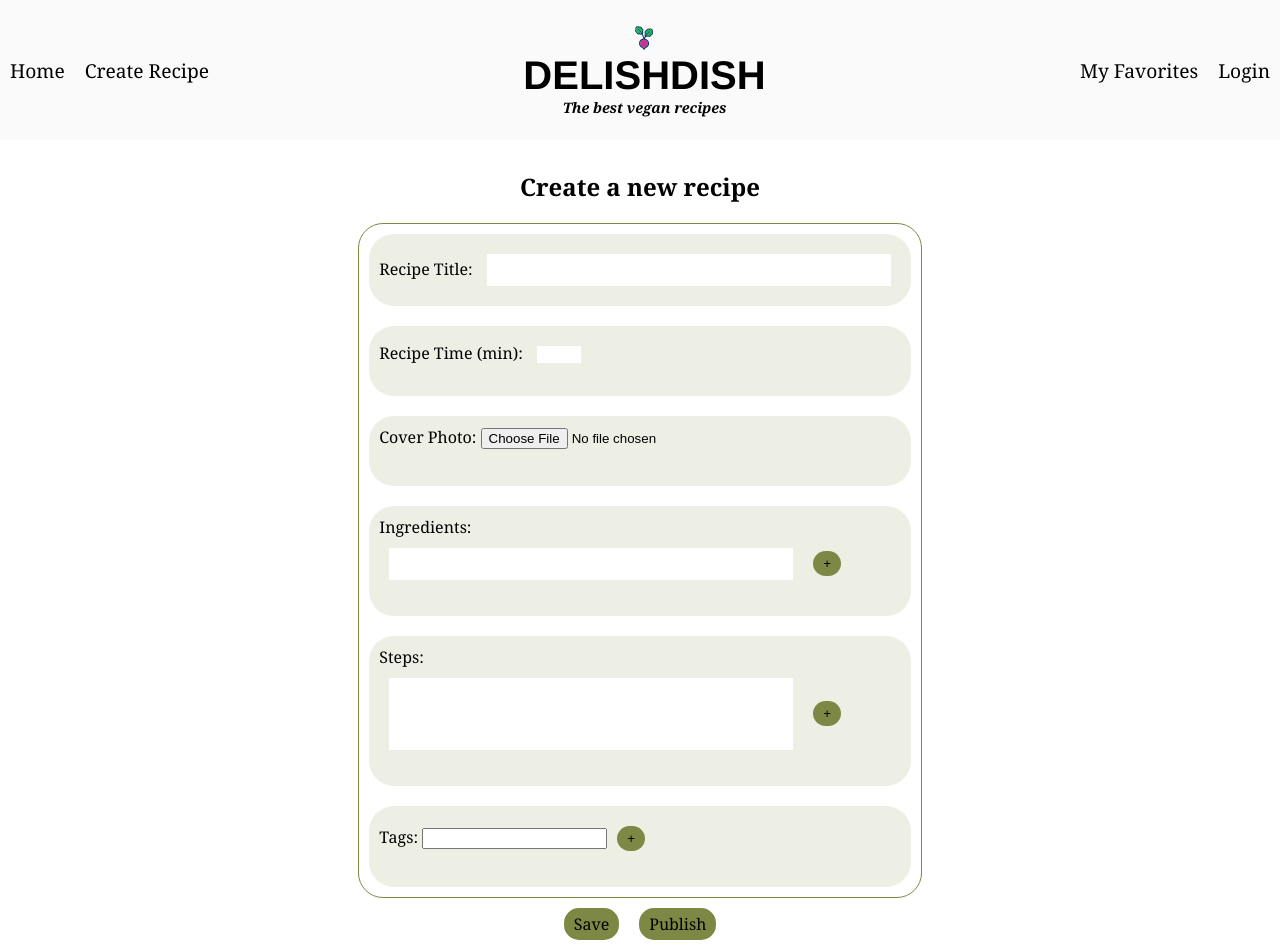
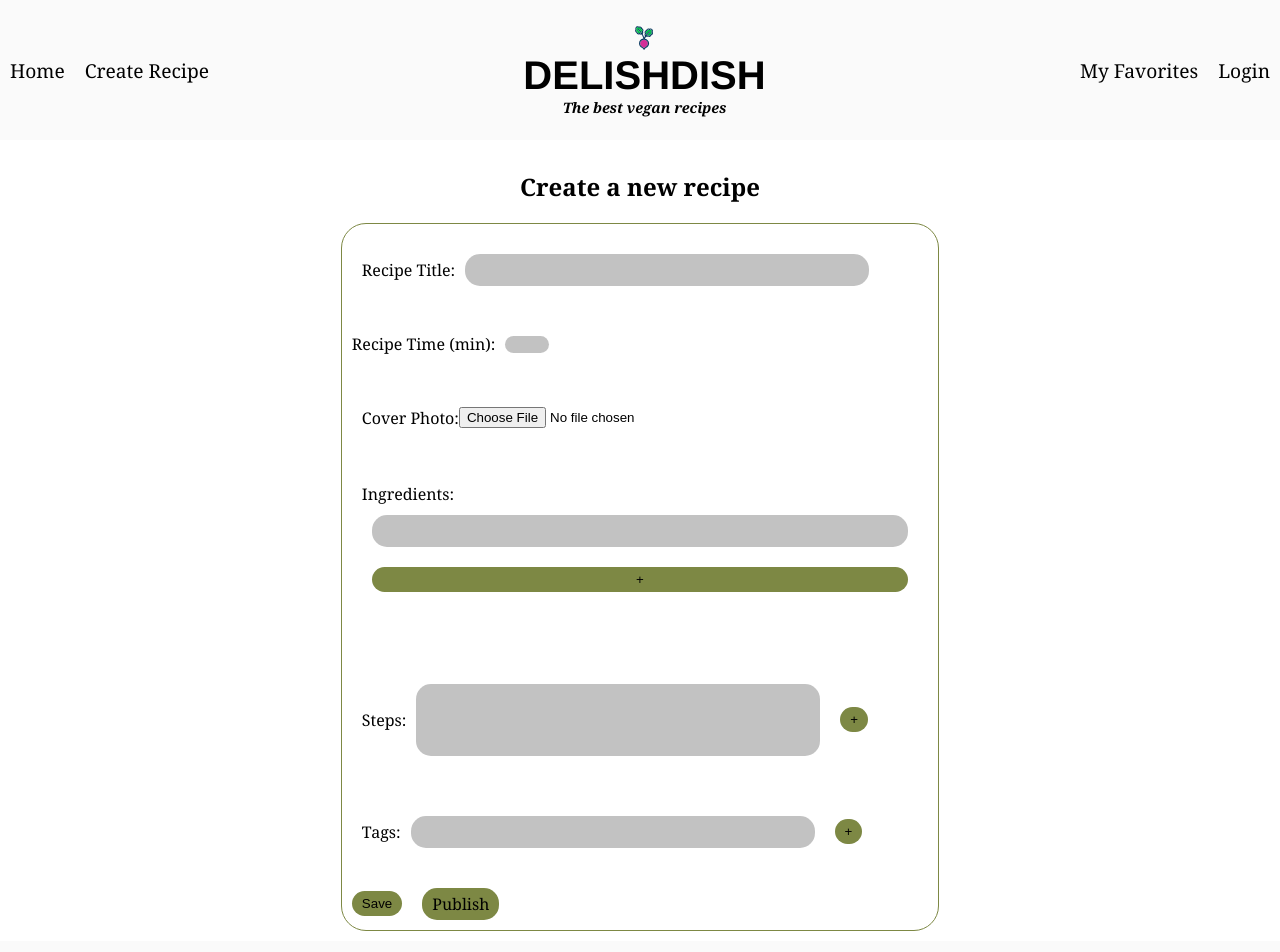
Before and after one commit to GuruMey/RecipeProject2, a Next.js app in the folder FRONT/: page /CreateRecipe in a window 1280 px wide. Shown: the top 952 px of the page. Built offline with nearby package versions, Linux system fonts and the light colour scheme.

Commit message:
added backend routes for favorites

```diff
--- a/FRONT/src/components/RecipeCreation/RecipeCreationForm.module.css
+++ b/FRONT/src/components/RecipeCreation/RecipeCreationForm.module.css
@@ -19,32 +19,35 @@
 }
 
 .recipe_title {
-    background-color: rgba(125, 136, 68, 0.14);
+    display: flex;
+    flex-direction: row;
+    align-items: center;
+    justify-content: flex-start;
     border: none;
-    border-radius: 25px;
     padding: 10px;
     margin: 10px;
     max-width: 100%;
-    min-height: 50px;
 
 }
 
 
 .recipe_time {
-    background-color: rgba(125, 136, 68, 0.14);
+    display: flex;
+    flex-direction: row;
+    justify-content: flex-start;
+    align-items: center;
     border: none;
-    border-radius: 25px;
     padding: 10px;
-    margin: 10px;
     max-width: 100%;
-    min-height: 50px;
+
 
 }
 
 
 .recipe_cover_photo{
-    background-color: rgba(125, 136, 68, 0.14);
-    border-radius: 25px;
+    display: flex;
+    flex-direction: row;
+    align-items: center;
     padding: 10px;
     margin: 10px;
     max-width: 100%;
@@ -52,16 +55,17 @@
 }
 
 .recipe_ingredients {
-    background-color: rgba(125, 136, 68, 0.14);
-    border-radius: 25px;
+    display: grid;
+
     padding: 10px;
     margin: 10px;
     max-width: 100%;
 }
 
 .recipe_steps {
-    background-color: rgba(125, 136, 68, 0.14);
-    border-radius: 25px;
+    display: flex;
+    flex-direction: row;
+    align-items: center;
     padding: 10px;
     margin: 10px;
     max-width: 100%;
@@ -69,8 +73,9 @@
 }
 
 .recipe_tags {
-    background-color: rgba(125, 136, 68, 0.14);
-    border-radius: 25px;
+    display: flex;
+    flex-direction: row;
+    align-items: center;
     padding: 10px;
     margin: 10px;
     max-width: 100%;
@@ -84,7 +89,8 @@
     max-width: 40px;
     border: none;
     margin: 10px;
-
+    background-color: rgba(169, 168, 168, 0.7);
+    border-radius: 15px;
 
 }
 
@@ -93,6 +99,8 @@
     height: 30px;
     border: none;
     margin: 10px;
+    background-color: rgba(169, 168, 168, 0.7);
+    border-radius: 15px;
 }
 
 .input_long {
@@ -100,10 +108,14 @@
     min-width: 400px;
     border: none;
     margin: 10px;
+    background-color: rgba(169, 168, 168, 0.7);
+    border-radius: 15px;
 
 }
 
-/* FORM ADD BUTTONS */
+.label {
+    background-color: #7d8844;
+}
 
 
 
@@ -133,3 +145,7 @@
     margin: 10px;
     cursor: pointer;
 }
+
+.recipe_list{
+    background-color: #a92323;
+}
--- a/FRONT/src/components/RecipeCreation/RecipeCreationForm.tsx
+++ b/FRONT/src/components/RecipeCreation/RecipeCreationForm.tsx
@@ -1,5 +1,6 @@
 import * as React from 'react';
 import styles from "./RecipeCreationForm.module.css"
+import {useEffect, useState} from "react";
 
 
 export default function RecipeCreationForm() {
@@ -17,9 +18,42 @@ import styles from "./RecipeCreationForm.module.css"
     const [steps, setSteps] = React.useState<string[]>([]);
     const [tags, setTags] = React.useState<string[]>([]);
 
+    const [formData, setFormData] = useState({});
 
-    //Définit des fonctions pour gérer les événements du formulaire :
-    const handleCoverPhotoChange = (event: React.ChangeEvent<HTMLInputElement>) => {
+
+    const handleSubmit = async (event: any) => {
+        event.preventDefault();
+
+        const { title, time } = event.target.elements;
+        const formData = {
+            title: title.value,
+            time: time.value,
+            coverPhoto: coverPhoto,
+            ingredients,
+            steps,
+            tags,
+        };
+
+        try {
+            const response = await fetch('api/createRecipe/:recipeId', {
+                method: 'POST',
+                headers: {
+                    'Content-Type': 'application/json',
+                },
+                body: JSON.stringify(formData),
+            });
+
+            if (response.ok) {
+                console.log('Données enregistrées avec succès !');
+            } else {
+                console.error('Erreur lors de l\'enregistrement des données.');
+            }
+        } catch (error) {
+            console.error('Erreur lors de la communication avec le serveur.', error);
+        }
+    };
+
+    const CoverPhotoChange = (event: React.ChangeEvent<HTMLInputElement>) => {
         if (event.target.files && event.target.files[0]) {
             setCoverPhoto(event.target.files[0]);
         }
@@ -46,75 +80,84 @@ import styles from "./RecipeCreationForm.module.css"
             <h2>Create a new recipe</h2>
             </div>
 
-            <div className={styles.form}>
-            {/*--------------RECIPE TITLE-------------------*/}
+            <form className={styles.form} onSubmit={handleSubmit}>
                 <div className={styles.recipe_title}>
-                <form className={styles.title_form}>
-                    <label> Recipe Title: </label>
+                    <label>Recipe Title:</label>
                     <input className={styles.input_medium} type="text" name="title" />
-                </form> </div>
+                </div>
 
-            {/*--------------TIME-------------------*/}
                 <div className={styles.recipe_time}>
-                <form className={styles.time_form}>
-                    <label> Recipe Time (min): </label>
+                    <label>Recipe Time (min):</label>
                     <input className={styles.input_short} type="number" name="time" />
-                </form>
                 </div>
-            {/*--------------PHOTO-------------------*/}
+
                 <div className={styles.recipe_cover_photo}>
-                <form className={styles.cover_photo_form}>
-                    <label> Cover Photo: </label>
-                    <input type="file" name="cover-photo" accept="image/*" onChange={handleCoverPhotoChange} />
-                </form>
+                    <label>Cover Photo:</label>
+                    <input type="file" name="cover-photo" accept="image/*" onChange={CoverPhotoChange} />
                 </div>
-            {/*--------------INGREDIENTS-------------------*/}
+
                 <div className={styles.recipe_ingredients}>
-                <form className={styles.ingredients_form}>
-                    <label> Ingredients: </label> <br/>
-                    <input className={styles.input_medium} value={ingredientInput} onChange={(e)=>{setIngredientInput(e.target.value)}} type="text" name="ingredients" />
-                    <button className={styles.form_add_secondary_button} type="button" onClick={addIngredient}>+</button>
-                </form>
-                <div className={styles.recipe_list}><ul>
+                    <label>Ingredients:</label>
+                    <input
+                        className={styles.input_medium}
+                        value={ingredientInput}
+                        onChange={(e) => {
+                            setIngredientInput(e.target.value);
+                        }}
+                        type="text"
+                        name="ingredients"
+                    />
+                    <button className={styles.form_add_secondary_button} type="button" onClick={addIngredient}>
+                        +
+                    </button>
+                    <ul className={styles.recipe_list}>
                         {ingredients.map((ingredient, index) => (
                             <li key={index}>{ingredient}</li>
                         ))}
-                </ul></div>
+                    </ul>
                 </div>
-            {/*--------------STEPS-------------------*/}
+
                 <div className={styles.recipe_steps}>
-                <form className={styles.steps_form}>
-                    <label> Steps: </label> <br/>
-                    <input className={styles.input_long} value={stepInput} onChange={(e)=>{setStepInput(e.target.value)}} type="text" name="steps" />
-                    <button className={styles.form_add_secondary_button} type="button" onClick={addStep}>+</button>
-                </form>
-                <div className={styles.recipe_list}><ul>
+                    <label>Steps:</label>
+                    <input
+                        className={styles.input_long}
+                        value={stepInput}
+                        onChange={(e) => {
+                            setStepInput(e.target.value);
+                        }}
+                        type="text"
+                        name="steps"
+                    />
+                    <button className={styles.form_add_secondary_button} type="button" onClick={addStep}>
+                        +
+                    </button>
+                    <ul className={styles.recipe_list}>
                         {steps.map((step, index) => (
                             <li key={index}>{step}</li>
                         ))}
-                </ul></div>
+                    </ul>
                 </div>
-            {/*--------------TAGS-------------------*/}
+
                 <div className={styles.recipe_tags}>
-                <form className={styles.tags_form}>
-                    <label> Tags: </label>
-                    <input value={tagInput} onChange={(e)=>{setTagInput(e.target.value)}} type="text" name="tags" />
-                    <button className={styles.form_add_secondary_button} type="button" onClick={addTag}>+</button>
-                </form>
-                <div className={styles.recipe_list}><ul>
+                    <label>Tags:</label>
+                    <input className={styles.input_medium} value={tagInput} onChange={(e) => setTagInput(e.target.value)} type="text" name="tags" />
+                    <button className={styles.form_add_secondary_button} type="button" onClick={addTag}>
+                        +
+                    </button>
+                    <ul className={styles.recipe_list}>
                         {tags.map((tag, index) => (
                             <li key={index}>{tag}</li>
                         ))}
-                </ul></div>
-            </div>
-            </div>
-            {/*--------------BUTTON-------------------*/}
-            <div className={styles.button_container}>
-                <div className={styles.form_primary_button}>Save </div>
-                <div className={styles.form_primary_button}>Publish </div>
-            </div>
-            <br/><br/><br/><br/>
+                    </ul>
                 </div>
 
+                <div className={styles.button_container}>
+                    <button className={styles.form_primary_button} type="submit">
+                        Save
+                    </button>
+                    <div className={styles.form_primary_button}>Publish</div>
+                </div>
+            </form>
+        </div>
     );
 }
```
Also changed, not shown: 1 other file (tests, documents, lock files or other folders). Lines whose indentation alone changed are shown as unchanged.
